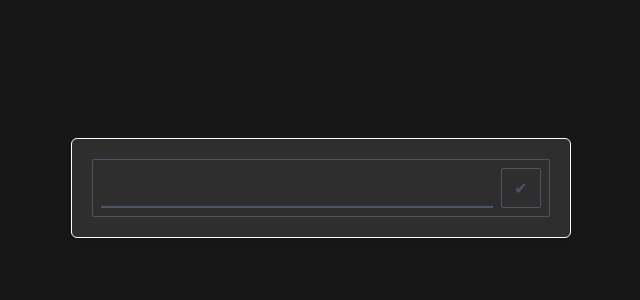
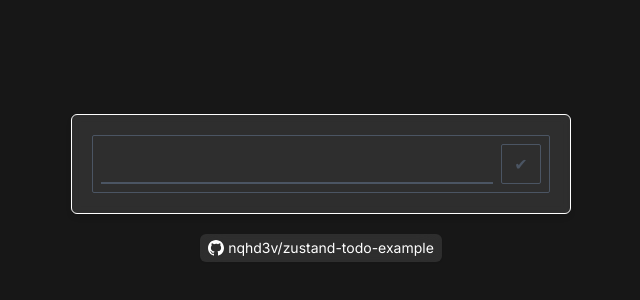
Before and after one commit to nqhd3v/zustand-todo-example, a Next.js app: page / in a window 1280 px wide. Shown: the part 212-512 px from the top of the page, without its empty margins (319-959 px from the left). Built offline with nearby package versions, Linux system fonts and the light colour scheme.

Commit message:
Add middleware & github link

```diff
--- a/src/app/page.tsx
+++ b/src/app/page.tsx
@@ -1,6 +1,7 @@
 'use client'
 import AddNewTodo from '@/components/AddNew';
 import TodoItem from '@/components/TodoItem';
+import GithubIcon from '@/components/svgs/Github';
 import { useAppStore } from '@/zustand/store';
 
 export default function Home() {
@@ -11,7 +12,8 @@
 
   return (
     <main className="flex min-h-screen items-center justify-center bg-neutral-900">
-      <div className="w-[500px] rounded-md shadow-md backdrop-blur-sm p-5 border border-white bg-white/10">
+      <div className="flex flex-col items-center">
+        <div className="w-[500px] rounded-md shadow-md backdrop-blur-sm p-5 border border-white bg-white/10 mb-5">
           <AddNewTodo />
 
           <div className={undoneIds.length > 0 ? "mt-5" : ""}>
@@ -22,6 +24,14 @@
             {doneIds.sort().map(id => <TodoItem id={id} key={`todo-${id}`} className='mb-2 last:mb-0' />)}
           </div>
         </div>
+        <div
+          className="cursor-pointer rounded-md px-2 py-1 backdrop-blur-md bg-white/10 shadow-sm text-white text-sm flex items-center"
+          onClick={() => window.open('https://github.com/nqhd3v/zustand-todo-example')}
+        >
+          <GithubIcon size={16} className='fill-white mr-1' />
+          nqhd3v/zustand-todo-example
+        </div>
+      </div>
     </main>
   )
 }
--- /dev/null
+++ b/src/components/svgs/Github.tsx
@@ -0,0 +1,18 @@
+const GithubIcon: React.FC<{
+  size: number;
+  className?: string;
+}> = ({ size = 24, className = '' }) => {
+  return (
+    <svg
+      xmlns="http://www.w3.org/2000/svg"
+      width={size}
+      height={size}
+      viewBox="0 0 24 24"
+      className={className}
+    >
+      <path d="M12 0C5.374 0 0 5.373 0 12c0 5.302 3.438 9.8 8.207 11.387.599.111.793-.261.793-.577v-2.234c-3.338.726-4.033-1.416-4.033-1.416-.546-1.387-1.333-1.756-1.333-1.756-1.089-.745.083-.729.083-.729 1.205.084 1.839 1.237 1.839 1.237 1.07 1.834 2.807 1.304 3.492.997.107-.775.418-1.305.762-1.604-2.665-.305-5.467-1.334-5.467-5.931 0-1.311.469-2.381 1.236-3.221-.124-.303-.535-1.524.117-3.176 0 0 1.008-.322 3.301 1.23A11.509 11.509 0 0 1 12 5.803c1.02.005 2.047.138 3.006.404 2.291-1.552 3.297-1.23 3.297-1.23.653 1.653.242 2.874.118 3.176.77.84 1.235 1.911 1.235 3.221 0 4.609-2.807 5.624-5.479 5.921.43.372.823 1.102.823 2.222v3.293c0 .319.192.694.801.576C20.566 21.797 24 17.3 24 12c0-6.627-5.373-12-12-12z"/>
+    </svg>
+  )
+}
+
+export default GithubIcon;
--- a/src/zustand/store.ts
+++ b/src/zustand/store.ts
@@ -1,8 +1,15 @@
 import { create } from 'zustand'
+import { persist } from 'zustand/middleware'
+
 import { TodoSlice, createTodoSlice } from './todo/todoSlice'
 
 type StoreState = TodoSlice;
 
-export const useAppStore = create<StoreState>()((...a) => ({
-  ...createTodoSlice(...a),
-}));
+export const useAppStore = create<StoreState>()(
+  persist(
+    (...a) => ({
+    ...createTodoSlice(...a),
+    }),
+    { name: 'todo-store' }
+  )
+);
```
Lines whose indentation alone changed are shown as unchanged.
